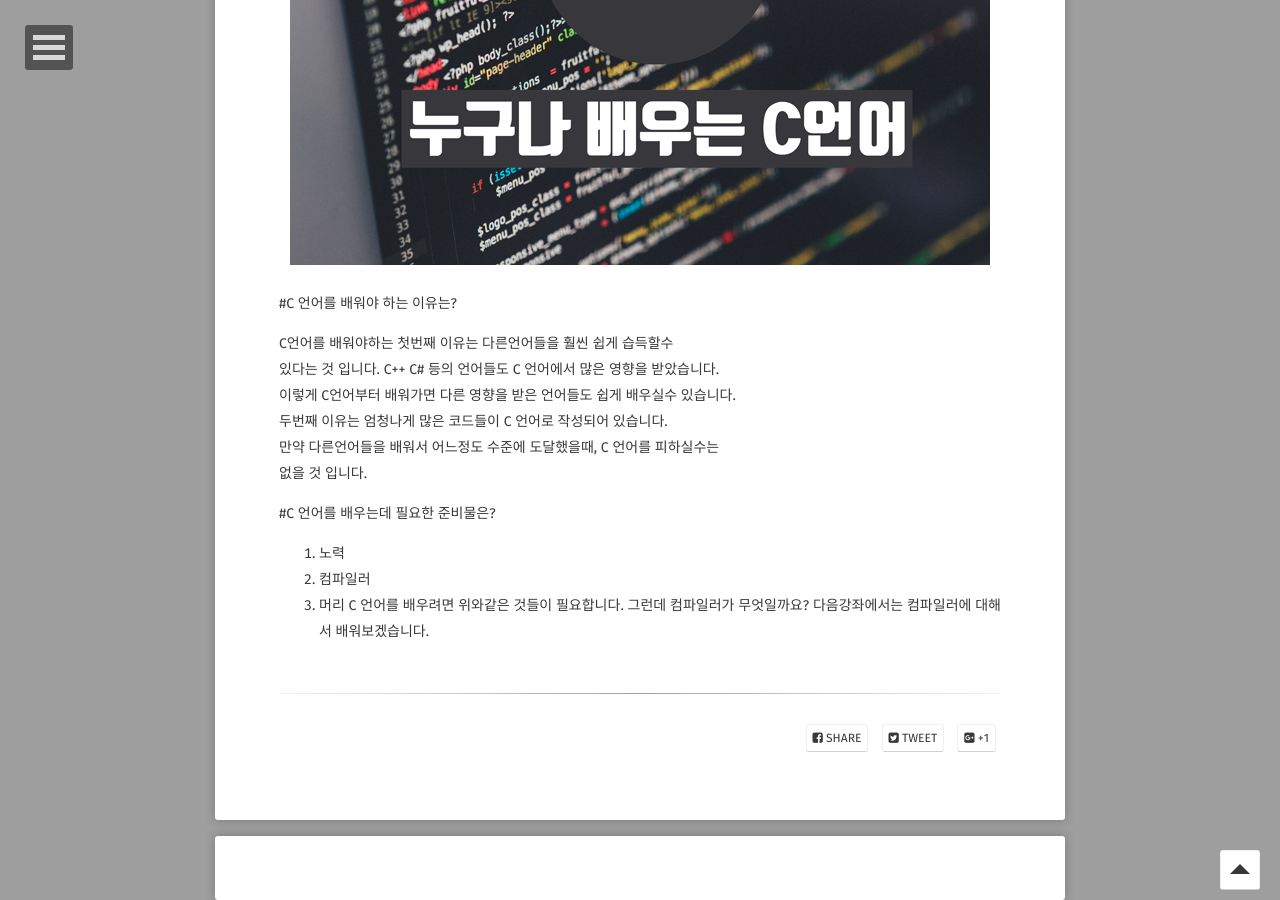
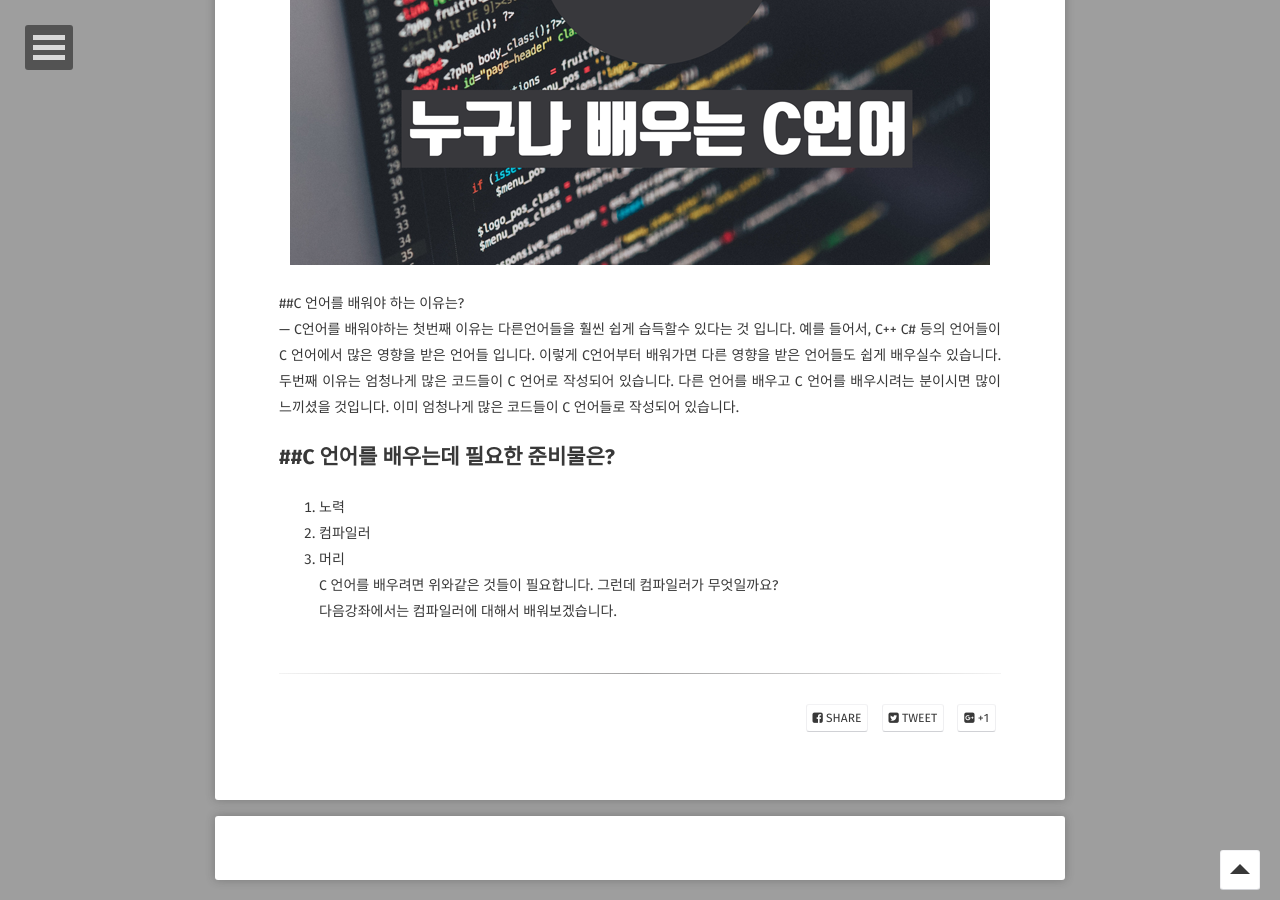
Before and after one commit to BangSH5282/BangSH5282.github.io, a Jekyll site: the page built from _posts/2019-12-31-1.md, in a window 1280 px wide and 900 px high, scrolled down 572 px. Built offline with Jekyll 4.4.1, drawn with Linux system fonts in a browser that asks for light colours; some web fonts are replaced; comment, search, counter and statistics services are not loaded.

Commit message:
Update 2019-12-31-1.md

```diff
--- a/_posts/2019-12-31-1.md
+++ b/_posts/2019-12-31-1.md
@@ -7,20 +7,15 @@ tags: []
 comments: true
 ---
 ![누구나 배울수 있는 C언어 강의](https://bangsh5282.github.io/assets/img/post/main.png)<br>
-#C 언어를 배워야 하는 이유는?<br>
+##C 언어를 배워야 하는 이유는?<br>
+---
+C언어를 배워야하는 첫번째 이유는 다른언어들을 훨씬 쉽게 습득할수 있다는 것 입니다. 예를 들어서, C++ C# 등의 언어들이 C 언어에서 많은 영향을 받은 언어들 입니다. 이렇게 C언어부터 배워가면 다른 영향을 받은 언어들도 쉽게 배우실수 있습니다.
+두번째 이유는 엄청나게 많은 코드들이 C 언어로 작성되어 있습니다. 다른 언어를 배우고 C 언어를 배우시려는 분이시면 많이 느끼셨을 것입니다. 이미 엄청나게 많은 코드들이 C 언어들로 작성되어 있습니다.<br>
 
-C언어를 배워야하는 첫번째 이유는 다른언어들을 훨씬 쉽게 습득할수<br>
-있다는 것 입니다. C++ C# 등의 언어들도 C 언어에서 많은 영향을 받았습니다.<br>
-이렇게 C언어부터 배워가면 다른 영향을 받은 언어들도 쉽게 배우실수 있습니다.<br>
-두번째 이유는 엄청나게 많은 코드들이 C 언어로 작성되어 있습니다.<br>
-만약 다른언어들을 배워서 어느정도 수준에 도달했을때, C 언어를 피하실수는<br>
-없을 것 입니다.<br>
-
-#C 언어를 배우는데 필요한 준비물은?<br>
-
+##C 언어를 배우는데 필요한 준비물은?<br>
+---
 1. 노력
 1. 컴파일러
-1. 머리
-C 언어를 배우려면 위와같은 것들이 필요합니다.
-그런데 컴파일러가 무엇일까요?
+1. 머리<br>
+C 언어를 배우려면 위와같은 것들이 필요합니다. 그런데 컴파일러가 무엇일까요?<br>
 다음강좌에서는 컴파일러에 대해서 배워보겠습니다.
```
